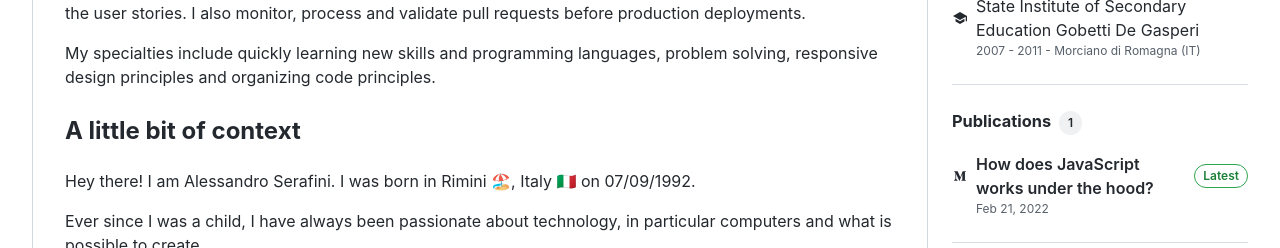
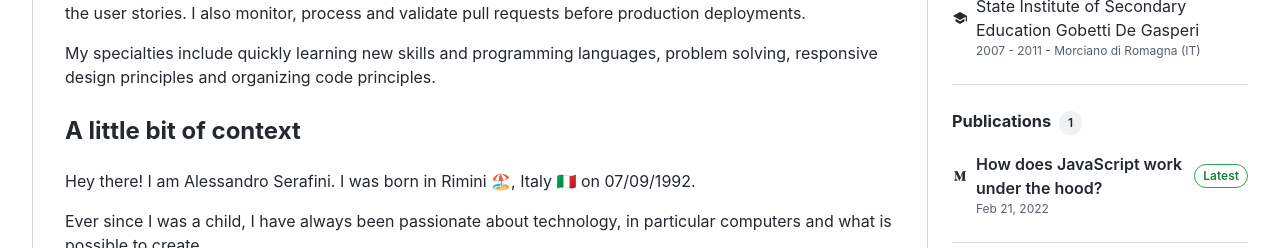
Before and after one commit to AlessandroSerafini14/alessandroserafini.github.io, a Next.js app: page / in a window 1280 px wide. Shown: the part 756-1004 px from the top of the page. Built offline with nearby package versions, Linux system fonts and the light colour scheme.

Commit message:
fix(medium article): update medium article link

```diff
--- a/src/constants.ts
+++ b/src/constants.ts
@@ -126,9 +126,9 @@ export const experiences: Experience[] = [
 export const publications: Publication[] = [
   {
     id: "js",
-    name: "How does JavaScript works under the hood?",
+    name: "How does JavaScript work under the hood?",
     date: dayjs("2022-02-21").toString(),
-    url: "https://medium.com/@aserafini/c6f80291c929",
+    url: "https://medium.com/vptech/how-does-javascript-work-under-the-hood-353a400426ff",
   },
 ];
 
```
